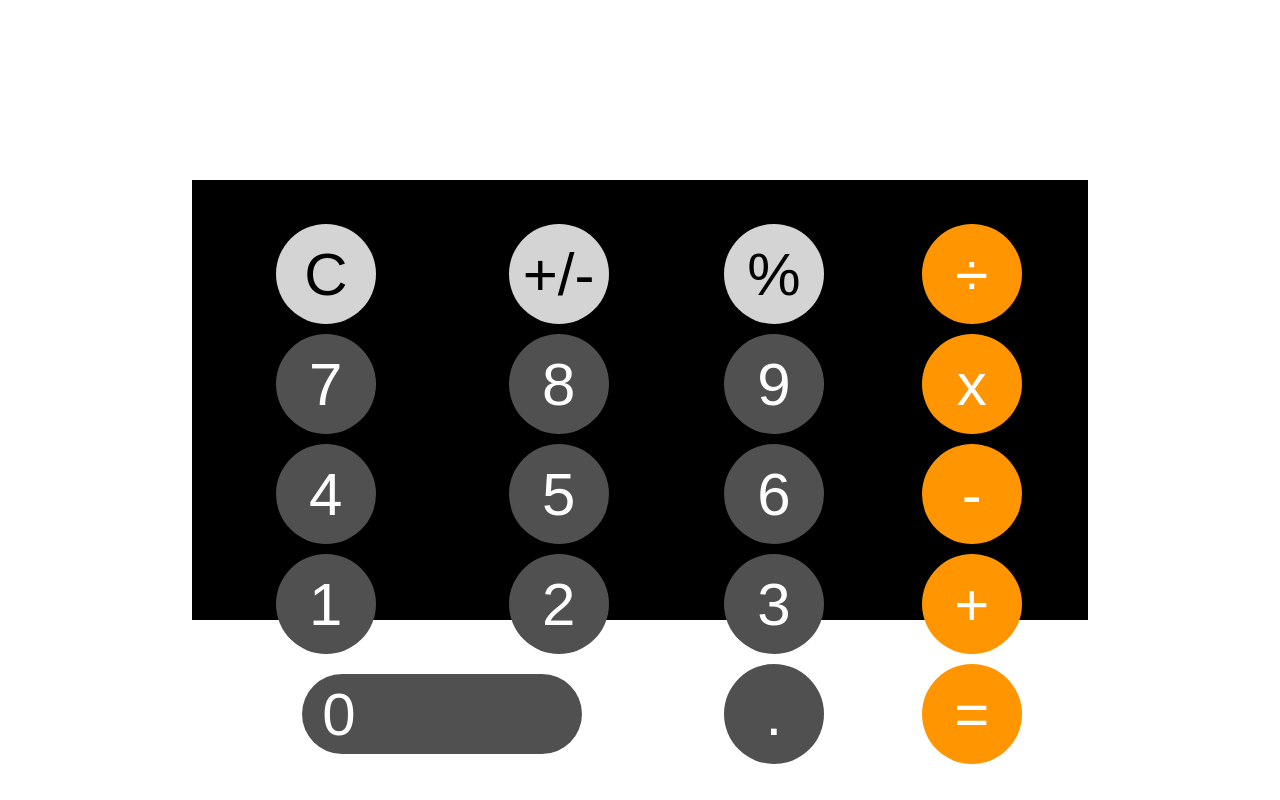
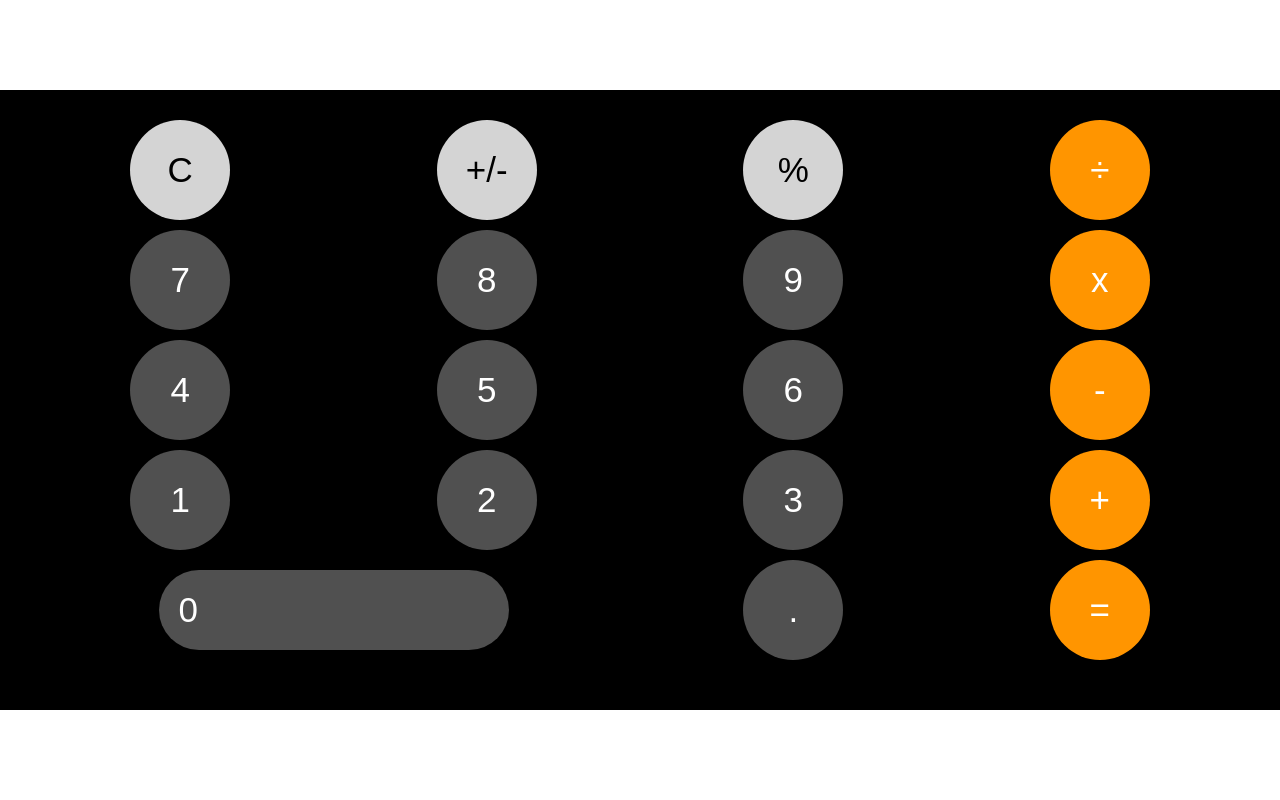
Before and after one commit to jmlow-hub/Calculator, a plain HTML site: page index.html in a window 1280 px wide. Drawn offline with Linux system fonts and the light colour scheme.

Commit message:
Styling update to improve responsiveness

```diff
--- a/styles/_calculator.scss
+++ b/styles/_calculator.scss
@@ -2,8 +2,8 @@
 
 
 .calculator {
-  width: 70vw;
-  height: 55vh;
+  width: 100vw;
+  //height: 100vh;
   display: flex;
   flex-direction: column;
   justify-content: space-between;
@@ -15,7 +15,7 @@
       display: flex;
       justify-content: flex-end;
       align-items: center;
-      height: 10%;
+      min-height: 15%;
       width: 95%;
       margin: 15px;
       color: $text-color;
@@ -24,28 +24,3 @@
     }
 
 }
-
-
-@media screen and (min-width: 768px) {
-   .calculator {
-
-    &__display {
-      height: 25%;
-      font-size: 4em;
-
-    }
-   }
-
-}
-
-@media screen and (min-width: 1024px) {
-  .calculator {
-
-    &__display {
-      height: 25%;
-      font-size: 5em;
-    }
-   }
-
-
-}
--- a/styles/_keypad.scss
+++ b/styles/_keypad.scss
@@ -1,10 +1,11 @@
 @import "_variables";
 
 .calculator__keys {
-  height: 90%;
+
   width: 95%;
   display: grid;
-  grid-template-columns: auto auto auto auto;
+  grid-template-columns: repeat(4, minmax(10px, 1fr));
+
   justify-items: center;
   align-items: center;
   padding-bottom: 50px;
@@ -14,33 +15,28 @@
   &__misc {
     background-color: $other-button-color;
     color: black;
-    /*width: 90%;
-    height: 80%;
-    border-radius: 50%;*/
+
   }
 
 
   &__numbers {
     background-color: $number-color;
     color: $text-color;
-    /*width: 90%;
-    height: 80%;
-    border-radius: 50%;*/
+
+
 
   }
 
   &__actions {
     background-color: $operator-color;
     color: $text-color;
-    /*width: 90%;
-    height: 80%;
-    border-radius: 50%;*/
+
 
   }
 
   button {
-    width: 45px;
-    height: 45px;
+    min-width: 65px;
+    min-height: 65px;
     border-radius: 50%;
     font-size: 1.5em;
     border: none;
@@ -59,8 +55,8 @@
 }
 
 #zero {
-  width: 120px;
-  height: 40px;
+  width: 160px;
+  height: 65px;
   border-radius: 40px;
   text-align: left;
   padding-left: 20px;
@@ -68,55 +64,32 @@
 
 
 
-@media screen and (min-width: 470px) {
+@media screen and (min-width: 540px) {
   .calculator__keys {
     button {
-    height: 60px;
-    width: 60px;
+    height: 80px;
+    width: 80px;
     font-size: 175%;
     }
 
     #zero {
-      width: 140px;
-      height: 60px;
+      width: 250px;
+      height: 80px;
 
 }
   }
 }
 
-@media screen and (min-width: 768px) {
+@media screen and (min-width: 1220px) {
   .calculator__keys {
     button {
-      width: 65px;
-      height: 65px;
-      font-size: 2.4em;
+      height: 100px;
+      width: 100px;
     }
 
     #zero {
-      width: 220px;
-      height: 60px;
-
-    }
-
+      width: 350px;
+      height: 80px;
     }
   }
-
-@media screen and (min-width: 1024px) {
-
-  .calculator__keys {
-
-    button {
-      width: 100px;
-      height: 100px;
-      font-size: 3em;
-
 }
-
-    #zero {
-      width: 280px;
-      height: 80px;
-
-    }
-
-  }
-  }
```
Also changed, not shown: styles/_calculator.css, styles/_keypad.css, styles/styles.css. Lines whose indentation alone changed are shown as unchanged.
